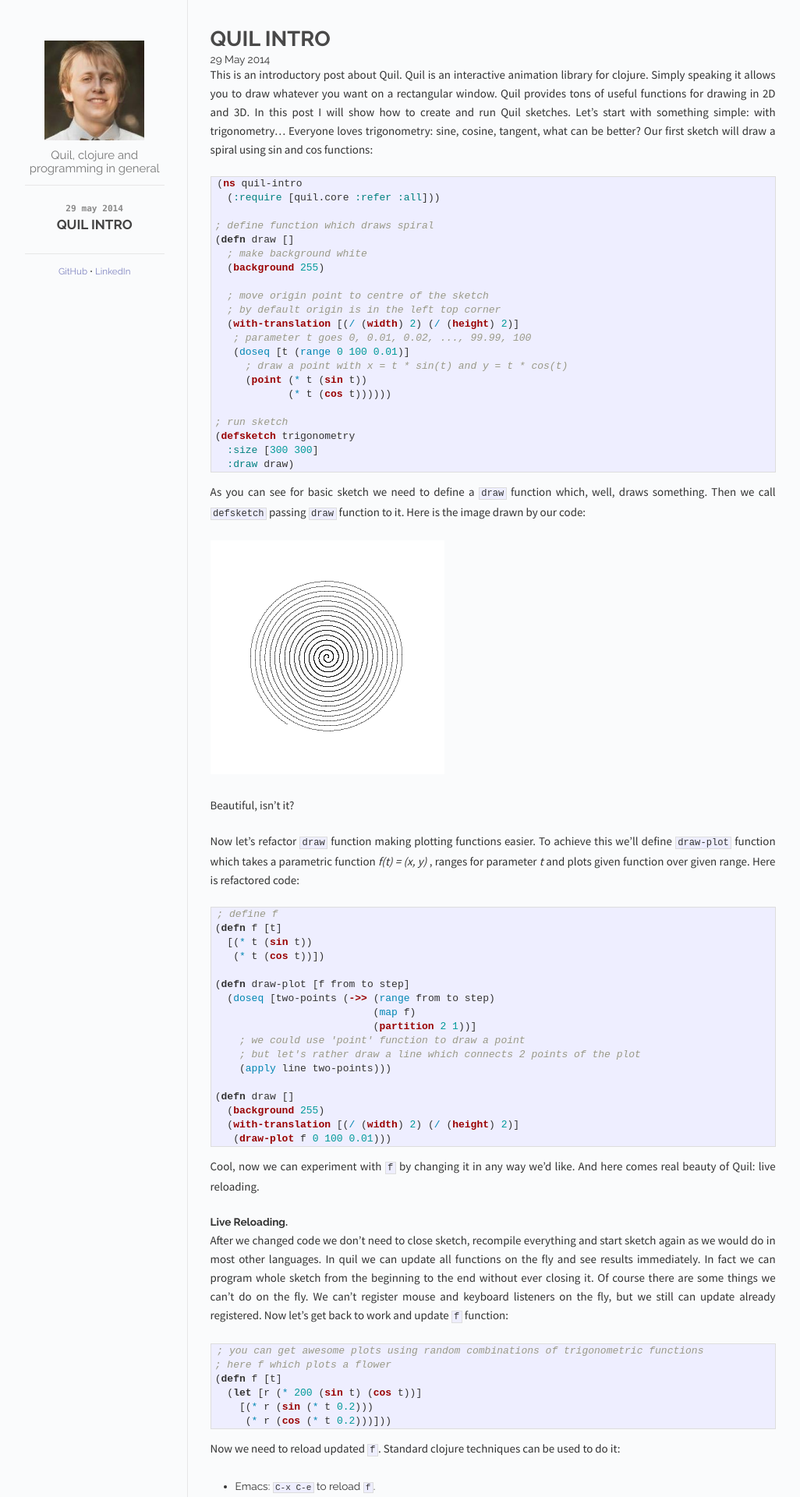
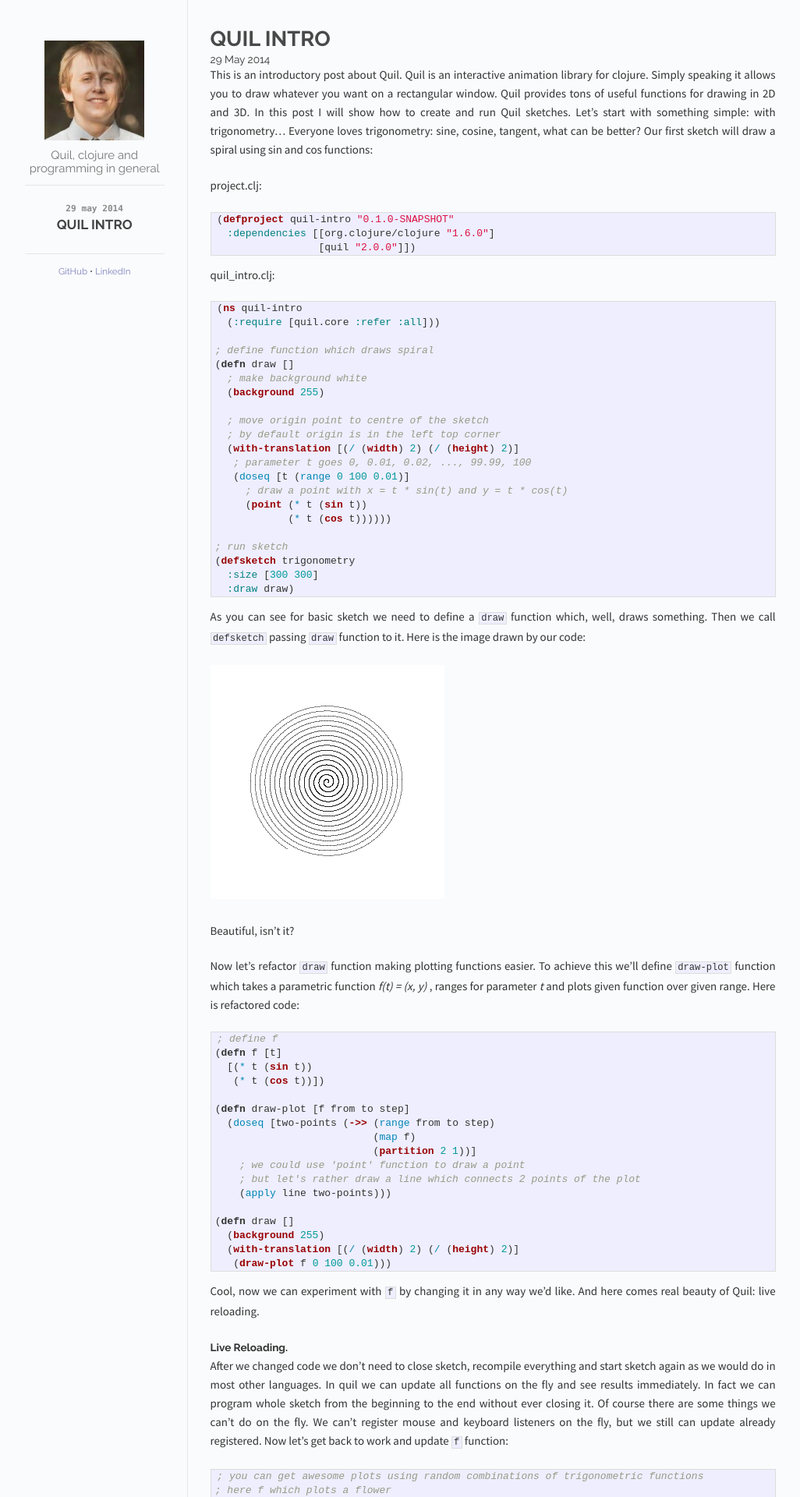
Before and after one commit to nbeloglazov/nbeloglazov.github.io, a Jekyll site: the page built from _posts/2014-05-29-quil-intro.md, in a window 1280 px wide. Shown: the top 1920 px of the page at 78% size, without its empty margins (118-1144 px from the left). Built offline with Jekyll 4.4.1, drawn with Linux system fonts in a browser that asks for light colours; Markdown is read by kramdown in place of the engine named in the settings; comment, search, counter and statistics services are not loaded.

Commit message:
Add project.clj to post.

````diff
--- a/_posts/2014-05-29-quil-intro.md
+++ b/_posts/2014-05-29-quil-intro.md
@@ -6,6 +6,14 @@
 
 This is an introductory post about Quil. Quil is an interactive animation library for clojure. Simply speaking it allows you to draw whatever you want on a rectangular window. Quil provides tons of useful functions for drawing in 2D and 3D. In this post I will show how to create and run Quil sketches. Let's start with something simple: with trigonometry... Everyone loves trigonometry: sine, cosine, tangent, what can be better? Our first sketch will draw a spiral using sin and cos functions:
 
+project.clj:
+```clojure
+(defproject quil-intro "0.1.0-SNAPSHOT"
+  :dependencies [[org.clojure/clojure "1.6.0"]
+                 [quil "2.0.0"]])
+```
+
+quil_intro.clj:
 ```clojure
 (ns quil-intro
   (:require [quil.core :refer :all]))
````
